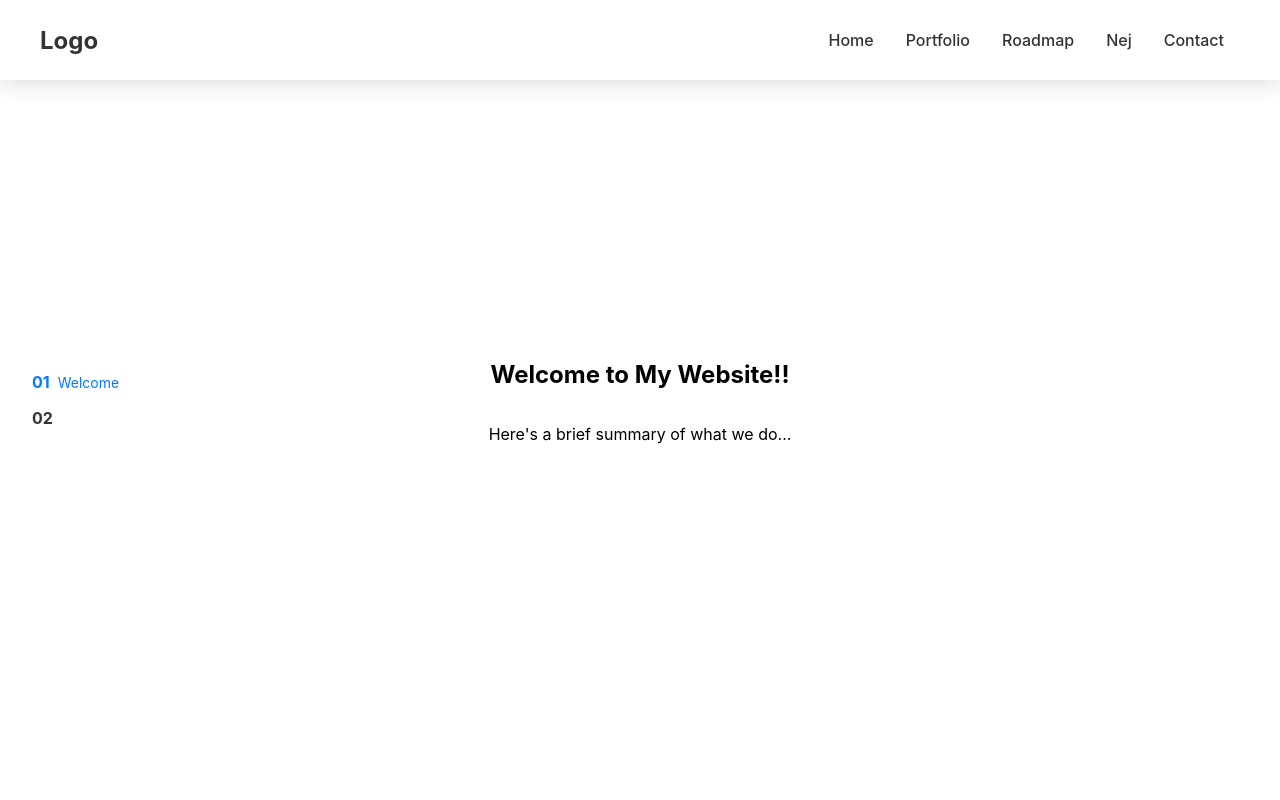
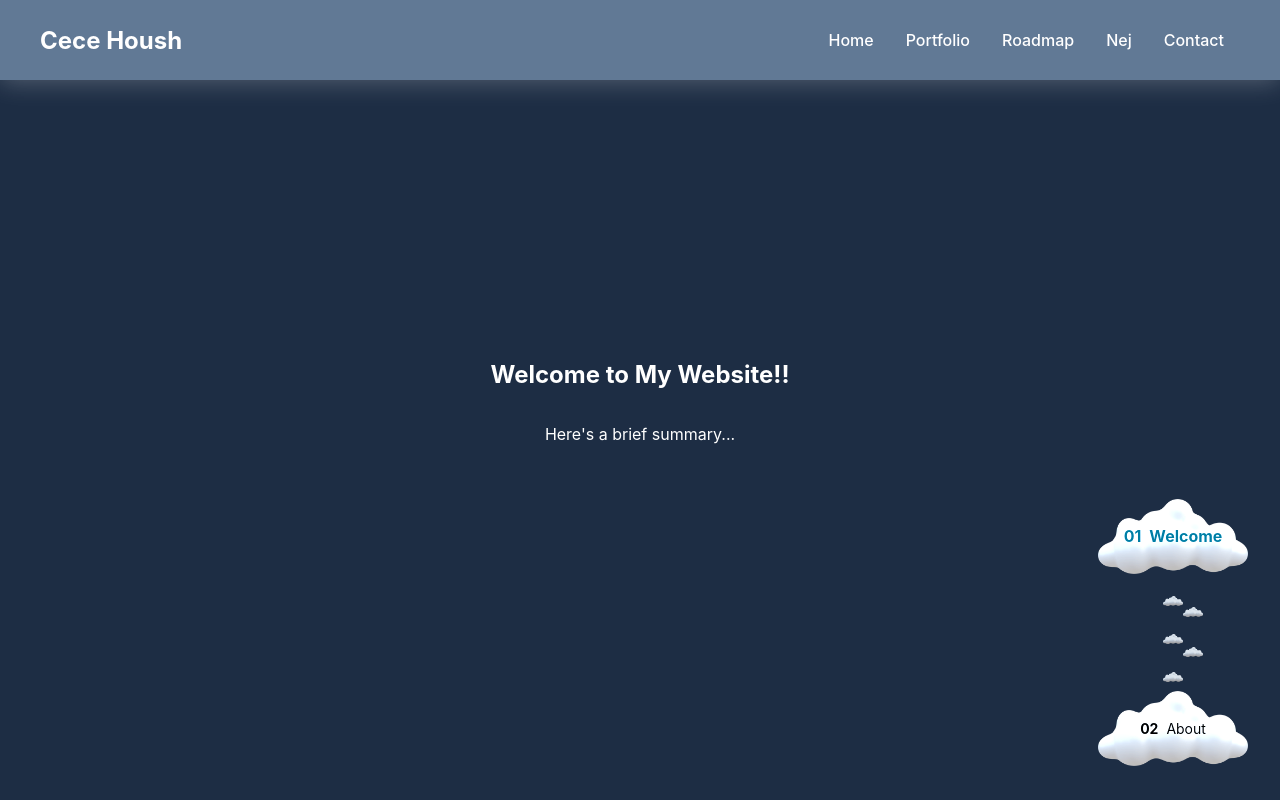
Before and after one commit to cecehoush/portfolio, a React (Create React App) app: page / in a window 1280 px wide. Shown: the top 800 px of the page. Built offline with nearby package versions, Linux system fonts and the light colour scheme.

Commit message:
new color combo & clouds

```diff
--- a/src/App.js
+++ b/src/App.js
@@ -6,10 +6,12 @@ import Roadmap from './screens/Roadmap';
 import Nej from './screens/Nej';
 import Contact from './screens/Contact';
 import { BrowserRouter as Router, Route, Routes } from 'react-router-dom';
+import Layout from './Layout'; // Import the Layout component
 
 function App() {
   return (
     <Router>
+      <Layout>
         <Routes>
           <Route path="/" element={<HomePage />} />
           <Route path="/portfolio" element={<Portfolio />} />
@@ -17,6 +19,7 @@ function App() {
           <Route path="/nej" element={<Nej />} />
           <Route path="/contact" element={<Contact />} />
         </Routes>
+      </Layout>
     </Router>
   );
 }
--- /dev/null
+++ b/src/Layout.js
@@ -0,0 +1,17 @@
+import React from 'react';
+
+const styles = {
+  container: {
+    backgroundColor: '#1D2D44',
+    color: '#fff',
+    minHeight: '100vh',
+  },
+};
+
+const Layout = ({ children }) => (
+  <div style={styles.container}>
+    {children}
+  </div>
+);
+
+export default Layout;
--- a/src/components/About.js
+++ b/src/components/About.js
@@ -6,10 +6,10 @@ const About = () => {
       <div className="max-w-4xl mx-auto px-4">
         <h1 className="text-4xl font-bold mb-6">About Us</h1>
         <p className="text-lg mb-4">
-          Welcome to our page! We are a creative team dedicated to bringing innovative ideas to life.
+          Welcome to my page!
         </p>
         <p className="text-lg">
-          Our journey began with a simple idea and has grown into a passion for creating unique experiences.
+          My journey began with a simple idea and has grown into a passion.
         </p>
       </div>
     </section>
--- a/src/navigation/NavBar.css
+++ b/src/navigation/NavBar.css
@@ -1,8 +1,8 @@
 .navbar {
-    background-color: #ffffff;
-    box-shadow: 0 2px 24px 0 rgba(0, 0, 0, 0.15);
+    background-color: #748CAB;
+    box-shadow: 0 2px 24px 0 rgba(255, 255, 255, 0.256);
     width: 100%;
-    height: 80px; /* Fixed height */
+    height: 80px;
     display: flex;
     align-items: center;
   }
@@ -19,7 +19,7 @@
 
   .navbar-logo {
     font-weight: bold;
-    color: #333;
+    color: #fff;
     text-decoration: none;
     font-size: 1.5rem;
   }
@@ -40,7 +40,7 @@
   }
 
   .navbar-menu a {
-    color: #333;
+    color: #fff;
     text-decoration: none;
     font-weight: 500;
     transition: color 0.3s ease;
--- a/src/navigation/NavBar.js
+++ b/src/navigation/NavBar.js
@@ -27,7 +27,6 @@ const NavBar = () => {
       left: '50%',
       xPercent: -50,
       zIndex: 1000,
-      backgroundColor: 'rgba(255, 255, 255, 1)' // Initial fully opaque
     });
     gsap.set(navContainerElement, { maxWidth: '1200px' });
 
@@ -36,7 +35,7 @@ const NavBar = () => {
       end: 'max',
       onUpdate: (self) => {
         if (self.direction === 1 && !isNarrow && self.scroll() > 100) {
-          // Scrolling down and navbar is full width, narrow it and pop it down
+          // Scrolling down, navbar is full width, narrow & pop it down
           if (!hasAnimated) {
             gsap.to(navElement, {
               y: '20px',
@@ -45,8 +44,8 @@ const NavBar = () => {
               onComplete: () => {
                 gsap.to(navElement, {
                   width: '60%',
-                  borderRadius: '0 0 10px 10px',
-                  backgroundColor: 'rgba(255, 255, 255, 0.8)', // Add opacity
+                  borderRadius: '10px 10px 10px 10px',
+                  backgroundColor: 'rgba(116, 140, 171, 0.8)',
                   duration: 0.3
                 });
               }
@@ -55,20 +54,19 @@ const NavBar = () => {
           } else {
             gsap.to(navElement, {
               width: '80%',
-              borderRadius: '0 0 10px 10px',
-              backgroundColor: 'rgba(255, 255, 255, 0.8)', // Add opacity
+              borderRadius: '10px 10px 10px 10px',
+              backgroundColor: 'rgba(116, 140, 171, 0.8)',
               duration: 0.3
             });
           }
           gsap.to(navContainerElement, { maxWidth: '960px', duration: 0.3 });
           isNarrow = true;
         } else if (self.direction === -1 && isNarrow && self.scroll() <= 100) {
-          // Scrolling up and near the top, restore to full width
+          // Scrolling up, at top put back to full width
           gsap.to(navElement, {
             y: 0,
             width: '100%',
             borderRadius: '0',
-            backgroundColor: 'rgba(255, 255, 255, 1)', // Fully opaque
             duration: 0.3
           });
           gsap.to(navContainerElement, { maxWidth: '1200px', duration: 0.3 });
@@ -89,7 +87,7 @@ const NavBar = () => {
   return (
     <nav ref={navRef} className="navbar">
       <div ref={navContainerRef} className="navbar-container">
-        <Link to="/" className="navbar-logo" onClick={handleHomeClick} ref={logoRef}>Logo</Link>
+        <Link to="/" className="navbar-logo" onClick={handleHomeClick} ref={logoRef}>Cece Housh</Link>
         <ul className="navbar-menu">
           {['Home', 'Portfolio', 'Roadmap', 'Nej', 'Contact'].map((item, index) => (
             <li key={item}>
--- a/src/navigation/SideNav.css
+++ b/src/navigation/SideNav.css
@@ -1,43 +1,90 @@
 .side-nav {
     position: fixed;
-    left: 2rem;
-    top: 50%;
-    transform: translateY(-50%);
+    right: 2rem;
+    bottom: 2rem;
     z-index: 1000;
   }
 
   .side-nav nav {
     display: flex;
     flex-direction: column;
-    gap: 1rem;
+    align-items: flex-end;
+    gap: 1rem;  /* Increased gap to accommodate mini clouds */
   }
 
-  .side-nav a {
+  .side-nav .cloud-item {
+    text-decoration: none;
+    color: #000000;
+    transition: transform 0.3s ease;
+    background-size: contain;
+    background-repeat: no-repeat;
+    background-position: center;
+    width: 150px;
+    height: 80px;
     display: flex;
     align-items: center;
-    text-decoration: none;
-    color: #333;
-    transition: color 0.3s ease;
+    justify-content: center;
+    position: relative;
+    filter: brightness(1.2);
   }
 
-  .side-nav a:hover {
-    color: #007bff;
+  .side-nav .cloud-item:hover {
+    transform: scale(1.05);
   }
 
   .side-nav .item-number {
     font-weight: bold;
     margin-right: 0.5rem;
+    font-size: 0.875rem;
   }
 
   .side-nav .item-label {
-    display: none;
     font-size: 0.875rem;
   }
 
-  .side-nav a.active .item-label {
-    display: inline;
+  .side-nav .cloud-item.active .item-number,
+  .side-nav .cloud-item.active .item-label {
+    font-weight: bold;
+    font-size: 1rem;
+    color: #006989;
   }
 
-  .side-nav a.active {
-    color: #007bff;
+  .mini-cloud-trail {
+    position: relative;
+    height: 80px;  /* Increased height to accommodate zigzag pattern */
+    width: 50px;   /* Added width to constrain horizontal spread */
+    margin-right: 25px;  /* Adjusted to align with main clouds */
   }
+
+  .mini-cloud {
+    position: absolute;
+    width: 20px;
+    height: 10px;
+    background-size: contain;
+    background-repeat: no-repeat;
+    background-position: center;
+    pointer-events: none;
+  }
+
+  @media (max-width: 768px) {
+    .side-nav {
+      right: 1rem;
+      bottom: 1rem;
+    }
+
+    .side-nav .cloud-item {
+      width: 120px;
+      height: 64px;
+    }
+
+    .mini-cloud-trail {
+      height: 80px;
+      width: 80px;
+      margin-right: 20px;
+    }
+
+    .mini-cloud {
+      width: 15px;
+      height: 7.5px;
+    }
+  }
--- a/src/navigation/SideNav.js
+++ b/src/navigation/SideNav.js
@@ -1,5 +1,6 @@
 import React, { useState, useEffect } from 'react';
 import './SideNav.css';
+import cloudImage from '../assets/cloud.png';
 
 const SideNav = () => {
   const [activeSection, setActiveSection] = useState('01');
@@ -38,19 +39,43 @@ const SideNav = () => {
     }
   };
 
+  const renderMiniClouds = (index) => {
+    const isActive = navItems[index].id === activeSection;
+    if (!isActive) return null;
+
+    return (
+      <div className="mini-cloud-trail">
+        {[...Array(5)].map((_, i) => (
+          <div
+            key={i}
+            className="mini-cloud"
+            style={{
+              backgroundImage: `url(${cloudImage})`,
+              right: `${i % 2 === 1 ? 20 : 40}px`,
+              top: `${i * 20 + Math.random() * 10 - 5}px`  // random vertical placement
+            }}
+          />
+        ))}
+      </div>
+    );
+  };
+
   return (
     <div className="side-nav">
       <nav>
-        {navItems.map((item) => (
+        {navItems.map((item, index) => (
+          <React.Fragment key={item.id}>
             <a
-            key={item.id}
               href={`#${item.target}`}
               onClick={(e) => handleClick(e, item.target)}
-            className={activeSection === item.id ? 'active' : ''}
+              className={`cloud-item ${activeSection === item.id ? 'active' : ''}`}
+              style={{ backgroundImage: `url(${cloudImage})` }}
             >
               <span className="item-number">{item.id}</span>
               <span className="item-label">{item.label}</span>
             </a>
+            {renderMiniClouds(index)}
+          </React.Fragment>
         ))}
       </nav>
     </div>
--- a/src/screens/home/HomePage.jsx
+++ b/src/screens/home/HomePage.jsx
@@ -10,11 +10,11 @@ const HomePage = () => {
             <main>
                 <section id="welcome" style={{ height: '100vh', display: 'flex', alignItems: 'center', justifyContent: 'center', flexDirection: 'column' }}>
                     <h1>Welcome to My Website!!</h1>
-                    <p>Here's a brief summary of what we do...</p>
+                    <p>Here's a brief summary...</p>
                 </section>
-                <section id="about" style={{ height: '100vh', display: 'flex', alignItems: 'center', justifyContent: 'center', backgroundColor: '#f0f0f0', flexDirection: 'column' }}>
+                <section id="about" style={{ height: '100vh', display: 'flex', alignItems: 'center', justifyContent: 'center', flexDirection: 'column' }}>
                     <h2>About Me</h2>
-                    <p>This is the about me section at the bottom of the homepage...</p>
+                    <p>This is the about me section...</p>
                 </section>
             </main>
         </div>
```
Also changed, not shown: src/assets/cloud.png (added). Lines whose indentation alone changed are shown as unchanged.
